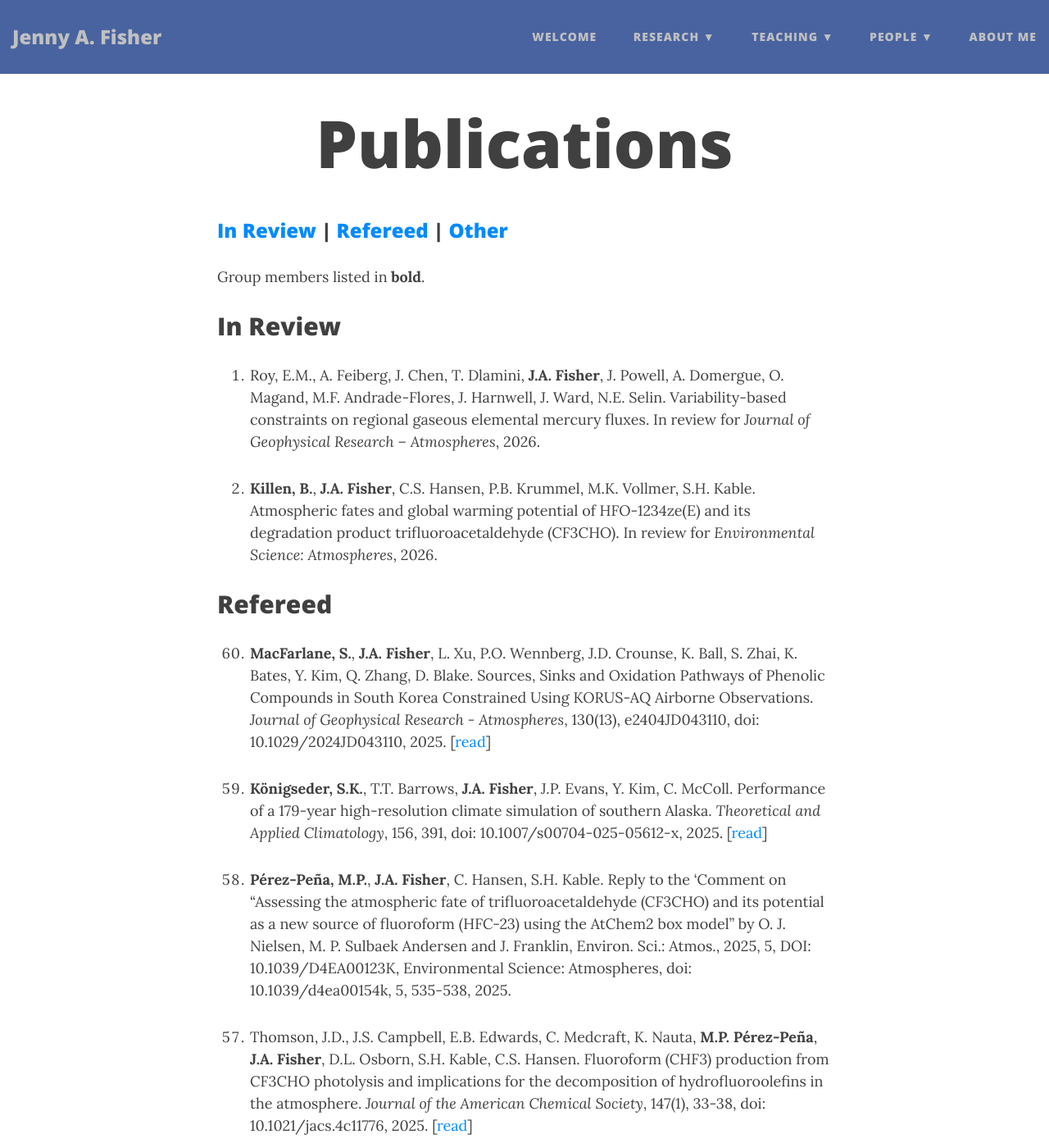
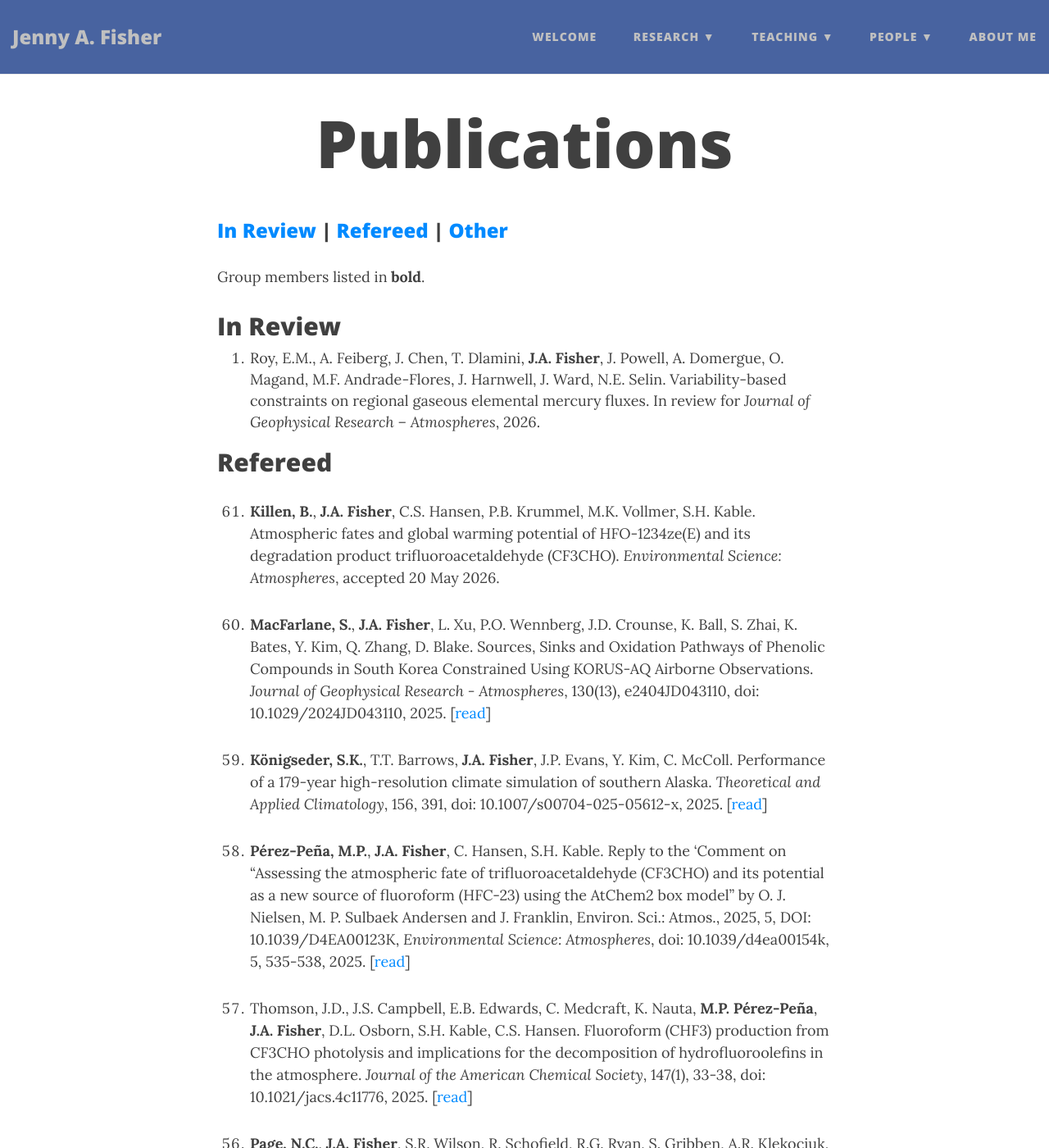
Before and after one commit to jennyfisher/jennyfisher.github.io, a Jekyll site: the page built from publications.md, in a window 1280 px wide and 1400 px high. Shown: the whole window at 82% size. Built offline with Jekyll 4.4.1, drawn with Linux system fonts in a browser that asks for light colours; nearby versions of some CDN libraries.

Commit message:
Move paper from 'In Review' to 'Refereed' section

```diff
--- a/publications.md
+++ b/publications.md
@@ -11,16 +11,17 @@
 
 1.	Roy, E.M., A. Feiberg, J. Chen, T. Dlamini, **J.A. Fisher**, J. Powell, A. Domergue, O. Magand, M.F. Andrade-Flores, J. Harnwell, J. Ward, N.E. Selin. Variability-based constraints on regional gaseous elemental mercury fluxes. In review for *Journal of Geophysical Research – Atmospheres*, 2026.
 
-2.	**Killen, B.**, **J.A. Fisher**, C.S. Hansen, P.B. Krummel, M.K. Vollmer, S.H. Kable. Atmospheric fates and global warming potential of HFO-1234ze(E) and its degradation product trifluoroacetaldehyde (CF3CHO). In review for *Environmental Science: Atmospheres*, 2026.
 
 
 ## Refereed
+
+1.	**Killen, B.**, **J.A. Fisher**, C.S. Hansen, P.B. Krummel, M.K. Vollmer, S.H. Kable. Atmospheric fates and global warming potential of HFO-1234ze(E) and its degradation product trifluoroacetaldehyde (CF3CHO). *Environmental Science: Atmospheres*, accepted 20 May 2026.
 
 1. **MacFarlane, S.**, **J.A. Fisher**, L. Xu, P.O. Wennberg, J.D. Crounse, K. Ball, S. Zhai, K. Bates, Y. Kim, Q. Zhang, D. Blake. Sources, Sinks and Oxidation Pathways of Phenolic Compounds in South Korea Constrained Using KORUS-AQ Airborne Observations. *Journal of Geophysical Research - Atmospheres*, 130(13), e2404JD043110, doi: 10.1029/2024JD043110, 2025. [[read](https://agupubs.onlinelibrary.wiley.com/doi/10.1029/2024JD043110)]
 
 2.	**Königseder, S.K.**, T.T. Barrows, **J.A. Fisher**, J.P. Evans, Y. Kim, C. McColl. Performance of a 179-year high-resolution climate simulation of southern Alaska. *Theoretical and Applied Climatology*, 156, 391, doi: 10.1007/s00704-025-05612-x, 2025. [[read](https://link.springer.com/article/10.1007/s00704-025-05612-x)]
 
-3.	**Pérez-Peña, M.P.**, **J.A. Fisher**, C. Hansen, S.H. Kable. Reply to the ‘Comment on “Assessing the atmospheric fate of trifluoroacetaldehyde (CF3CHO) and its potential as a new source of fluoroform (HFC-23) using the AtChem2 box model” by O. J. Nielsen, M. P. Sulbaek Andersen and J. Franklin, Environ. Sci.: Atmos., 2025, 5, DOI: 10.1039/D4EA00123K, Environmental Science: Atmospheres, doi: 10.1039/d4ea00154k, 5, 535-538, 2025.
+3.	**Pérez-Peña, M.P.**, **J.A. Fisher**, C. Hansen, S.H. Kable. Reply to the ‘Comment on “Assessing the atmospheric fate of trifluoroacetaldehyde (CF3CHO) and its potential as a new source of fluoroform (HFC-23) using the AtChem2 box model” by O. J. Nielsen, M. P. Sulbaek Andersen and J. Franklin, Environ. Sci.: Atmos., 2025, 5, DOI: 10.1039/D4EA00123K, *Environmental Science: Atmospheres*, doi: 10.1039/d4ea00154k, 5, 535-538, 2025. [[read](https://pubs.rsc.org/en/content/articlelanding/2025/ea/d4ea00154k)]
 
 1. Thomson, J.D., J.S. Campbell, E.B. Edwards, C. Medcraft, K. Nauta, **M.P. Pérez-Peña**, **J.A. Fisher**, D.L. Osborn, S.H. Kable, C.S. Hansen. Fluoroform (CHF3) production from CF3CHO photolysis and implications for the decomposition of hydrofluoroolefins in the atmosphere. *Journal of the American Chemical Society*, 147(1), 33-38, doi: 10.1021/jacs.4c11776, 2025. [[read](https://pubs.acs.org/doi/10.1021/jacs.4c11776)]
 
```
